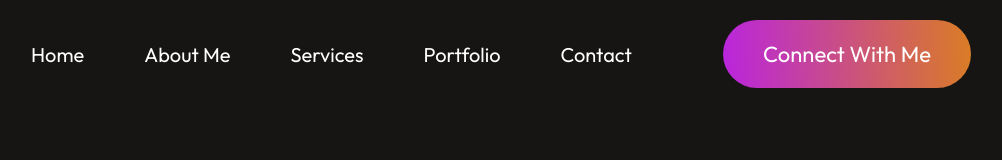
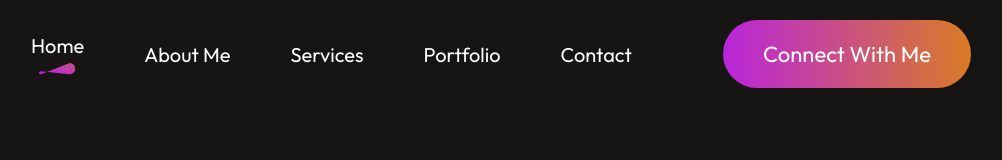
Before and after one commit to HillaryG1/ReactJS-Portfolio, a React (Vite) app: page / in a window 1280 px wide. Shown: the top 160 px of the page, without its empty margins (139-1141 px from the left). Built offline with nearby package versions, Linux system fonts and the light colour scheme.

Commit message:
Add Smooth Scroll

```diff
--- a/src/components/About/About.jsx
+++ b/src/components/About/About.jsx
@@ -6,7 +6,7 @@
 
 const About = () => {
   return (
-    <div className='about'>
+    <div id='about' className='about'>
       <div className="about-title">
         <h1>About Me</h1>
         <img src={theme_pattern} alt="" />
--- a/src/components/Contact/Contact.jsx
+++ b/src/components/Contact/Contact.jsx
@@ -7,7 +7,7 @@
 
 const Contact = () => {
   return (
-    <div className='contact'>
+    <div id='contact' className='contact'>
       <div className="contact-title">
         <h1>Get in touch</h1>
         <img src={theme_pattern} alt="" />
--- a/src/components/Footer/Footer.jsx
+++ b/src/components/Footer/Footer.jsx
@@ -9,7 +9,7 @@
       <div className="footer-top">
         <div className="footer-top-left">
           <img src="" alt="" />
-          <p>I'm a Software Engineer and Web Developer with passion for utilizng technology to make a positive impact in the world.</p>
+          <p>I'm a Software Engineer and Web Developer with a passion for utilizng technology to make a positive impact in the world.</p>
         </div>
         <div className="footer-top-right">
          <div className="footer-email-input">
--- a/src/components/Hero/Hero.jsx
+++ b/src/components/Hero/Hero.jsx
@@ -1,15 +1,16 @@
 import React from "react";
 import "./Hero.css";
 import profile_img from "../../assets/profile_img.jpg";
+import AnchorLink from "react-anchor-link-smooth-scroll";
 
 const Hero = () => {
   return (
-    <div className="hero">
+    <div id="home" className="hero">
       <img src="src/assets/profile_img.jpg" alt="" />
       <h1><span>I'm Hillary Gilbert, </span> Software Egineer based in the U.S.</h1>
       <p> I'm a Results-oriented Full Stack Web Developer with a proven track record of tackling complex projects utilizing React, Express, Node.js, and MongoDB.</p>
       <div className="hero-action">
-        <div className="hero-connect">Connect With Me</div>
+        <div className="hero-connect"><AnchorLink className='anchor-link' offset={50} href='#contact'>Connect With Me</AnchorLink></div>
         <div className="hero-resume">My Resume</div>
 
       </div>
--- a/src/components/MyWork/MyWork.jsx
+++ b/src/components/MyWork/MyWork.jsx
@@ -6,7 +6,7 @@
 
 const MyWork = () => {
   return (
-    <div className='mywork'>
+    <div id='work' className='mywork'>
       <div className="mywork-title">
         <h1>My latest work</h1>
         <img src={theme_pattern} alt="" />
--- a/src/components/Navbar/Navbar.css
+++ b/src/components/Navbar/Navbar.css
@@ -22,3 +22,18 @@
 .nav-connect:hover {
   transform: scale(1.05);
 }
+.nav-menu li {
+  display: flex;
+  flex-direction: column;
+  gap: 5px;
+  cursor: pointer;
+}
+
+.nav-menu li img {
+  display: flex;
+  margin: auto;
+}
+.anchor-link {
+  text-decoration: none;
+  color: white;
+}
--- a/src/components/Navbar/Navbar.jsx
+++ b/src/components/Navbar/Navbar.jsx
@@ -1,19 +1,24 @@
-import React from 'react'
+import React, {useState} from 'react'
 import './Navbar.css'
 // import logo from '../../assets/logo.svg'
+import underline from '../../assets/nav_underline.svg'
+import AnchorLink from 'react-anchor-link-smooth-scroll'
 
 const Navbar = () => {
+
+   const [menu, setMenu] = useState("home")
+
   return (
     <div className='navbar'>
       {/* <img src={logo} alt="" /> */}
       <ul className="nav-menu">
-        <li>Home</li>
-        <li>About Me</li>
-        <li>Services</li>
-        <li>Portfolio</li>
-        <li>Contact</li>
+        <li><AnchorLink className='anchor-link' href='#home'><p onClick={()=>setMenu("home")}>Home</p></AnchorLink>{menu==="home"?<img src={underline} alt=''/>:<></>}</li>
+        <li><AnchorLink className='anchor-link' offset={50} href='#about'><p onClick={()=>setMenu("about")}>About Me</p></AnchorLink>{menu==="about"?<img src={underline} alt=''/>:<></>}</li>
+        <li><AnchorLink className='anchor-link' offset={50} href='#services'><p onClick={()=>setMenu("services")}>Services</p></AnchorLink>{menu==="services"?<img src={underline} alt=''/>:<></>}</li>
+        <li><AnchorLink className='anchor-link' offset={50} href='#work'><p onClick={()=>setMenu("work")}>Portfolio</p></AnchorLink>{menu==="work"?<img src={underline} alt=''/>:<></>}</li>
+        <li><AnchorLink className='anchor-link' offset={50} href='#contact'><p onClick={()=>setMenu("contact")}>Contact</p></AnchorLink>{menu==="contact"?<img src={underline} alt=''/>:<></>}</li>
       </ul>
-      <div className="nav-connect">Connect With Me</div>
+      <div className="nav-connect"><AnchorLink className='anchor-link' offset={50} href='#contact'>Connect With Me</AnchorLink></div>
     </div>
   )
 }
--- a/src/components/Services/Services.jsx
+++ b/src/components/Services/Services.jsx
@@ -6,7 +6,7 @@
 
 const Services = () => {
   return (
-    <div className='services'>
+    <div id='services' className='services'>
       <div className="services-title">
         <h1>My Services</h1>
         <img src={theme_pattern} alt=''/>
```
